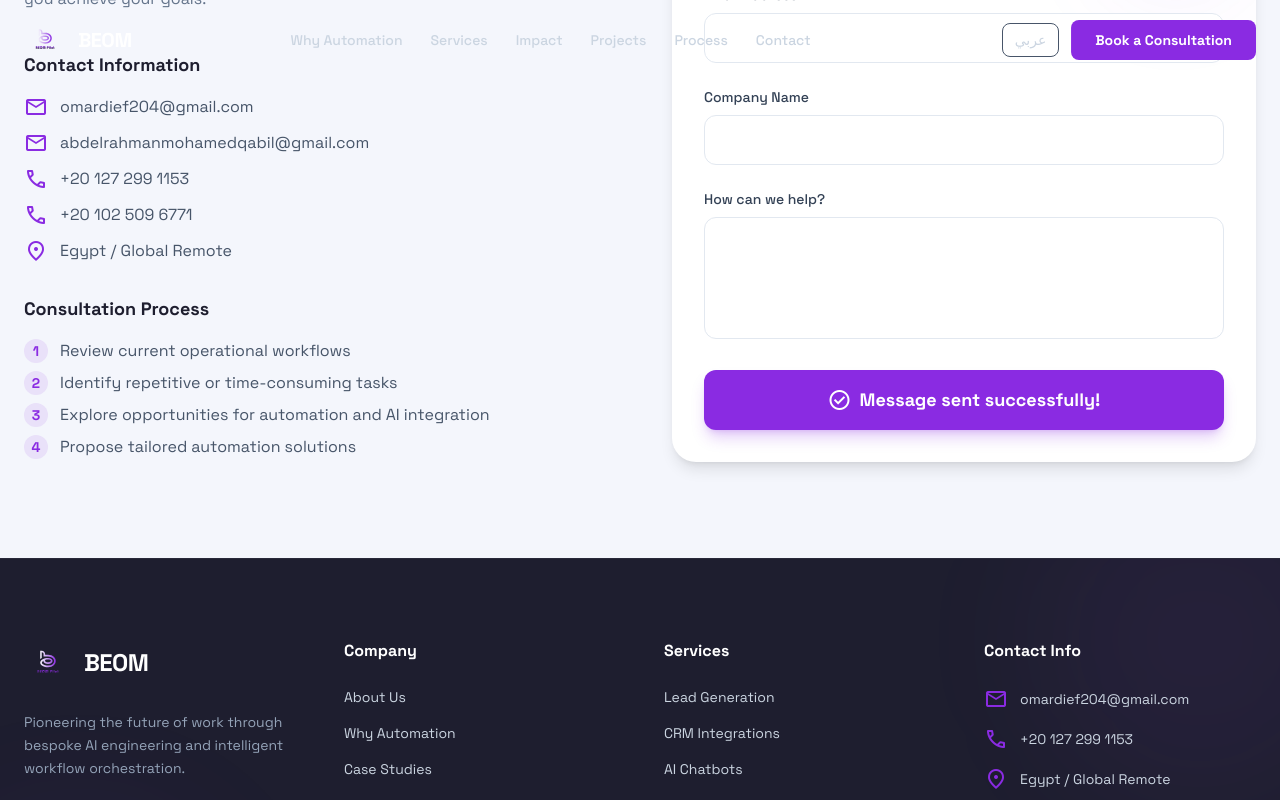
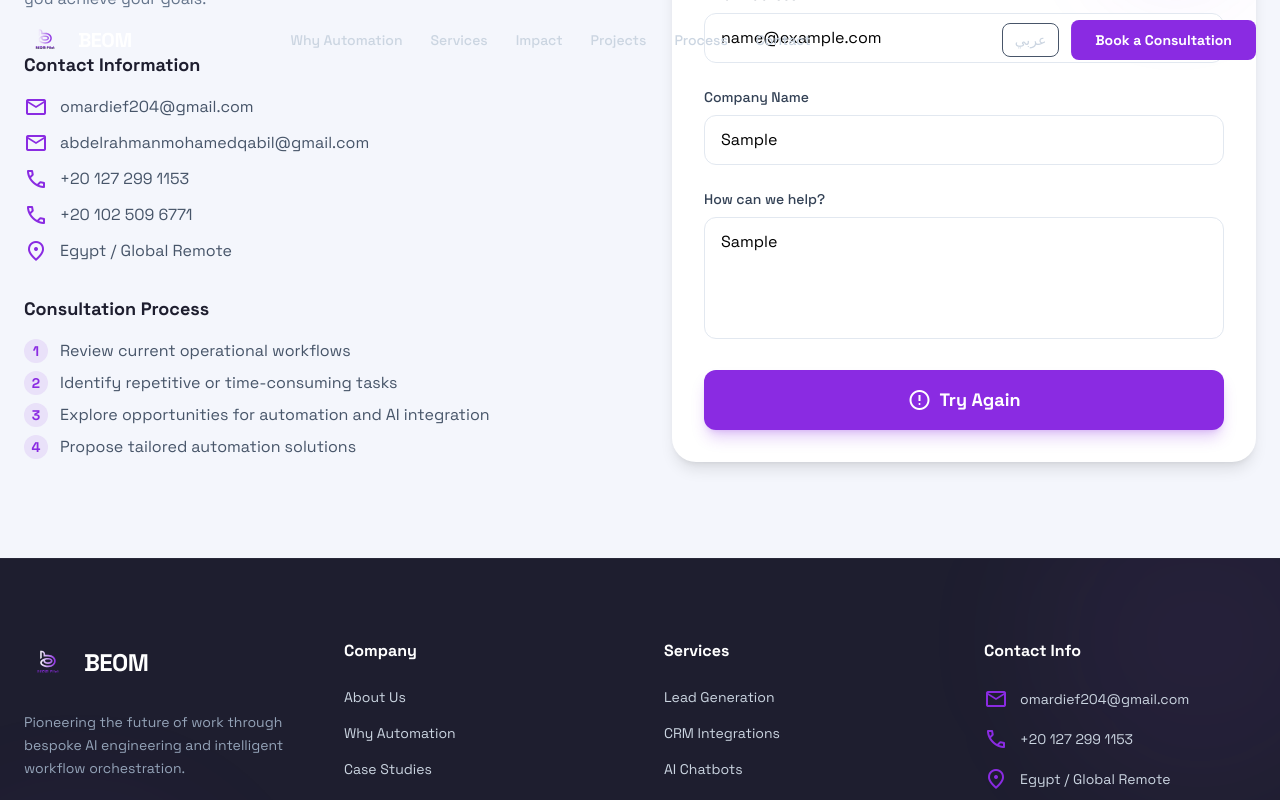
Before and after one commit to AbdelrahmanBedo/beom-pilot, a Next.js app: page / in a window 1280 px wide. Both pictures are taken after typing "Sample", "name@example.com", "Sample", "Sample" into the empty fields and a click on the button "Send Message". Shown: the part 6254-7054 px from the top of the page. Built offline with nearby package versions, Linux system fonts and the light colour scheme; no server answers.

Commit message:
Send contact form data to n8n webhook

```diff
--- a/components/ContactForm.tsx
+++ b/components/ContactForm.tsx
@@ -14,19 +14,34 @@ export default function ContactForm() {
   });
   const [isSubmitting, setIsSubmitting] = useState(false);
   const [isSuccess, setIsSuccess] = useState(false);
+  const [error, setError] = useState(false);
 
   const handleSubmit = async (e: React.FormEvent) => {
     e.preventDefault();
     setIsSubmitting(true);
+    setError(false);
 
-    await new Promise((resolve) => setTimeout(resolve, 1500));
+    try {
+      const response = await fetch("https://omar204.app.n8n.cloud/webhook-test/contact-form", {
+        method: "POST",
+        headers: {
+          "Content-Type": "application/json",
+        },
+        body: JSON.stringify(formData),
+      });
 
-    console.log("Form submitted:", formData);
-    setIsSubmitting(false);
-    setIsSuccess(true);
-    setFormData({ name: "", email: "", company: "", message: "" });
-
-    setTimeout(() => setIsSuccess(false), 3000);
+      if (response.ok) {
+        setIsSuccess(true);
+        setFormData({ name: "", email: "", company: "", message: "" });
+        setTimeout(() => setIsSuccess(false), 3000);
+      } else {
+        setError(true);
+      }
+    } catch (err) {
+      setError(true);
+    } finally {
+      setIsSubmitting(false);
+    }
   };
 
   const handleChange = (e: React.ChangeEvent<HTMLInputElement | HTMLTextAreaElement>) => {
@@ -243,6 +258,21 @@ export default function ContactForm() {
                       </motion.span>
                       {content.contact.form.success}
                     </motion.span>
+                  ) : error ? (
+                    <motion.span
+                      key="error"
+                      initial={{ opacity: 0, scale: 0.5 }}
+                      animate={{ opacity: 1, scale: 1 }}
+                      exit={{ opacity: 0, scale: 0.5 }}
+                      className="flex items-center justify-center gap-2"
+                    >
+                      <motion.span
+                        className="material-symbols-outlined"
+                      >
+                        error
+                      </motion.span>
+                      Try Again
+                    </motion.span>
                   ) : (
                     <motion.span
                       key="submit"
```
